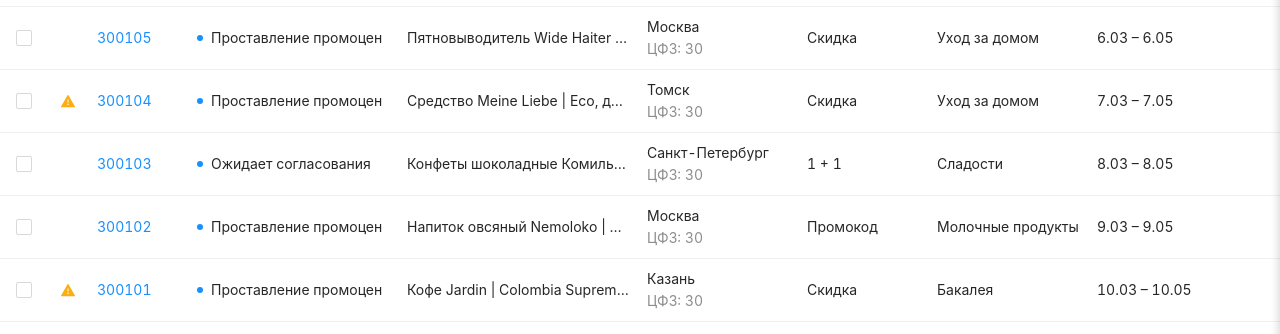
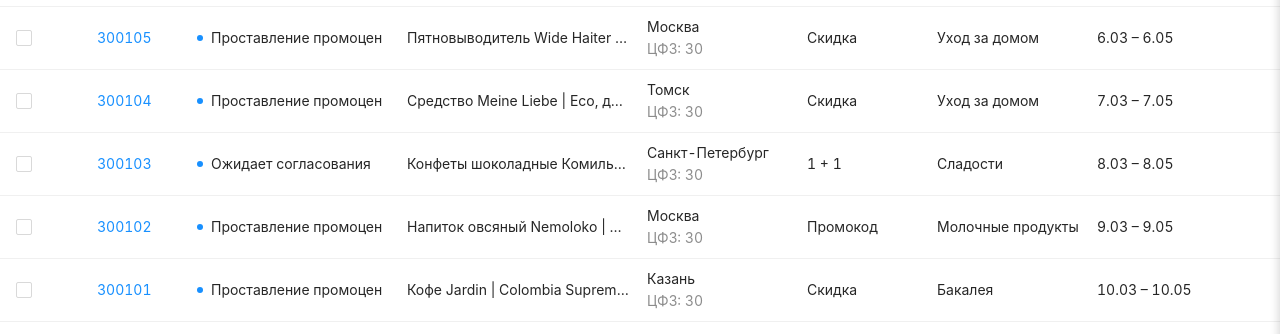
Before and after one commit to d4d4-ksks/promo-market-prototype, a React (Vite) app: page / in a window 1280 px wide. Shown: the part 437-771 px from the top of the page. Built offline with nearby package versions, Linux system fonts and the light colour scheme.

Commit message:
Handle unavailable competitor prices

```diff
--- a/src/App.tsx
+++ b/src/App.tsx
@@ -2,7 +2,7 @@ import { useMemo, useState } from 'react';
 import { Button, Checkbox, Drawer, Dropdown, Menu, message, notification, Table, Tag, Tooltip } from 'antd';
 import type { ColumnsType } from 'antd/es/table';
 import {
-  AppstoreOutlined, ArrowRightOutlined, BgColorsOutlined, CalculatorOutlined, CloseOutlined, DownOutlined, EditOutlined,
+  AppstoreOutlined, BgColorsOutlined, CalculatorOutlined, CloseOutlined, DownOutlined, EditOutlined,
   DownloadOutlined, EllipsisOutlined, EnvironmentOutlined, FileTextOutlined, FilterFilled, FilterOutlined,
   InboxOutlined, InfoCircleFilled, LeftOutlined, MenuFoldOutlined, PercentageOutlined, PlayCircleOutlined, PlusOutlined,
   QuestionCircleOutlined, RightOutlined, SearchOutlined, SettingOutlined, SlidersOutlined, SyncOutlined, UploadOutlined,
@@ -26,24 +26,22 @@ const products = [
 ];
 
 const numberFrom = (value: string | number) => Number(String(value).replace(',', '.').replace(/[^\d.-]/g, ''));
-const piFor = (promoPrice: string | number, competitorPrice: string | number) =>
-  (numberFrom(promoPrice) / numberFrom(competitorPrice)).toFixed(2).replace('.', ',');
+const piFor = (promoPrice: string | number, competitorPrice: string | number) => {
+  const price = numberFrom(competitorPrice);
+  return price > 0 ? (numberFrom(promoPrice) / price).toFixed(2).replace('.', ',') : '';
+};
 const piTone = (value: string) => {
   const numeric = numberFrom(value);
   return numeric <= 1.05 ? 'green' : numeric < 1.15 ? 'gold' : 'red';
 };
-
-const PiWarningIcon = () => <svg className="pi-warning-icon" width="16" height="22" viewBox="0 0 16 22" fill="none" xmlns="http://www.w3.org/2000/svg" aria-hidden="true">
-  <path d="M14.9327 16.375L8.43272 5.125C8.33584 4.95781 8.16866 4.875 7.99991 4.875C7.83116 4.875 7.66241 4.95781 7.56709 5.125L1.0671 16.375C0.874908 16.7094 1.11553 17.125 1.49991 17.125H14.4999C14.8843 17.125 15.1249 16.7094 14.9327 16.375ZM7.49991 9.5C7.49991 9.43125 7.55616 9.375 7.62491 9.375H8.37491C8.44366 9.375 8.49991 9.43125 8.49991 9.5V12.375C8.49991 12.4438 8.44366 12.5 8.37491 12.5H7.62491C7.55616 12.5 7.49991 12.4438 7.49991 12.375V9.5ZM7.99991 15C7.80365 14.996 7.61677 14.9152 7.47939 14.775C7.34201 14.6348 7.26506 14.4463 7.26506 14.25C7.26506 14.0537 7.34201 13.8652 7.47939 13.725C7.61677 13.5848 7.80365 13.504 7.99991 13.5C8.19617 13.504 8.38304 13.5848 8.52042 13.725C8.65781 13.8652 8.73475 14.0537 8.73475 14.25C8.73475 14.4463 8.65781 14.6348 8.52042 14.775C8.38304 14.9152 8.19617 14.996 7.99991 15V15Z" fill="#FAAD14" />
-</svg>;
 
 const data: Promo[] = products.map((item, index) => ({
   key: index + 1, promo: item[0], status: index === 3 ? 'Ожидает согласования' : 'Проставление промоцен',
   name: item[1], city: item[2], type: item[3], category: item[4],
   buyPeriod: `${5 + index}.03 – ${5 + index}.05`, buyRegular: `${195 + index * 8},91`, buyPromo: `${164 + index * 7},56`, buyDiscount: `${16 + index % 7},00`,
   salePeriod: `${5 + index}.03 – ${5 + index}.05`, saleRegular: `${683 + index * 13},52`, salePromo: `${642 + index * 12},01`, saleDiscount: `${18 + index % 8},00`,
-  competitorPrice: Math.round((642.01 + index * 12) / [0.98, 1.09, 1.18][index % 3]),
-  competitorPrice2: Math.round((642.01 + index * 12) / [1.03, 1.12, 1.19][index % 3]), kvi: index % 3 ? '—' : 'KVI',
+  competitorPrice: index === 2 ? '—' : Math.round((642.01 + index * 12) / [0.98, 1.09, 1.18][index % 3]),
+  competitorPrice2: index === 2 ? '—' : Math.round((642.01 + index * 12) / [1.03, 1.12, 1.19][index % 3]), kvi: index % 3 ? '—' : 'KVI',
   regularPrice: index % 4 ? 'Да' : 'Нет', matrix: index % 5 ? 'Да' : 'Нет',
   marginPromo: `${15 + index % 4}`, marginRegular: `${10 + index % 5}`, marginFront: `${20 + index % 6}`, marginBack: `${15 + index % 3}`,
   investmentSupplier: `${70 - index % 6}`, investmentSamokat: `${30 + index % 6}`,
@@ -78,13 +76,15 @@ function App() {
   const [draftPi2Filters, setDraftPi2Filters] = useState<string[]>([]);
 
   const filteredData = useMemo(() => data.filter(record => {
-    const pi1Matches = pi1Filters.length === 0 || pi1Filters.includes(piTone(piFor(record.salePromo, record.competitorPrice)));
-    const pi2Matches = pi2Filters.length === 0 || pi2Filters.includes(piTone(piFor(record.salePromo, record.competitorPrice2)));
+    const pi1 = piFor(record.salePromo, record.competitorPrice);
+    const pi2 = piFor(record.salePromo, record.competitorPrice2);
+    const pi1Matches = pi1Filters.length === 0 || Boolean(pi1 && pi1Filters.includes(piTone(pi1)));
+    const pi2Matches = pi2Filters.length === 0 || Boolean(pi2 && pi2Filters.includes(piTone(pi2)));
     return pi1Matches && pi2Matches;
   }), [pi1Filters, pi2Filters]);
 
   const columns = useMemo<ColumnsType<Promo>>(() => [
-    { title: '', width: 40, fixed: 'left', render: (_value, record) => piTone(piFor(record.salePromo, record.competitorPrice)) === 'red' ? <Tooltip title="PI 1 эшелона значительно отличается от целевого" trigger="click" placement="topLeft" overlayClassName="pi-warning-tooltip"><button className="pi-warning-button" aria-label="Предупреждение: PI 1 эшелона значительно отличается от целевого"><PiWarningIcon /></button></Tooltip> : null },
+    { title: '', width: 40, fixed: 'left', render: () => null },
     { title: <span>Промо <SearchOutlined /></span>, dataIndex: 'promo', width: 100, fixed: 'left', render: value => <a>{value}</a> },
     { title: <span>Статус {icon}</span>, dataIndex: 'status', width: 210, fixed: 'left', render: value => <span><i className="blue-dot" />{value}</span> },
     { title: <span>Наименование <SearchOutlined /></span>, dataIndex: 'name', width: 240, fixed: 'left', ellipsis: true },
@@ -104,10 +104,10 @@ function App() {
       { title: 'Скидка, %', dataIndex: 'saleDiscount', width: 92, align: 'right' },
     ]},
     { title: 'Конкуренты', children: [
-      { title: '1 эш., ₽', dataIndex: 'competitorPrice', width: 160, align: 'right', render: (v, record) => <button className="competitor-price" onClick={() => setCompetitorPromo(record)}><span className="amount">{v}</span><small>(акц. цена)</small></button> },
-      { title: 'PI 1 эш.', dataIndex: 'pi1', width: 92, align: 'right', render: (_v, record) => { const pi = piFor(record.salePromo, record.competitorPrice); return <Tag color={piTone(pi)}>{pi}</Tag>; } },
-      { title: '2 эш., ₽', dataIndex: 'competitorPrice2', width: 126, align: 'right', render: (v, record) => <button className="competitor-price" onClick={() => setCompetitorPromo(record)}><span className="amount">{v}</span><small>(акц. цена)</small></button> },
-      { title: 'PI 2 эш.', dataIndex: 'pi2', width: 92, align: 'right', render: (_v, record) => { const pi = piFor(record.salePromo, record.competitorPrice2); return <Tag color={piTone(pi)}>{pi}</Tag>; } },
+      { title: '1 эш., ₽', dataIndex: 'competitorPrice', width: 160, align: 'right', render: (v, record) => v === '—' ? <Tooltip title="Для этого товара цена конкурентов не доступна" trigger="click" placement="topLeft" overlayClassName="pi-warning-tooltip"><button className="competitor-price unavailable-price"><span className="amount">—</span></button></Tooltip> : <button className="competitor-price" onClick={() => setCompetitorPromo(record)}><span className="amount">{v}</span></button> },
+      { title: 'PI 1 эш.', dataIndex: 'pi1', width: 92, align: 'right', render: (_v, record) => { const pi = piFor(record.salePromo, record.competitorPrice); return pi ? <Tag color={piTone(pi)}>{pi}</Tag> : null; } },
+      { title: '2 эш., ₽', dataIndex: 'competitorPrice2', width: 126, align: 'right', render: (v, record) => v === '—' ? <Tooltip title="Для этого товара цена конкурентов не доступна" trigger="click" placement="topLeft" overlayClassName="pi-warning-tooltip"><button className="competitor-price unavailable-price"><span className="amount">—</span></button></Tooltip> : <button className="competitor-price" onClick={() => setCompetitorPromo(record)}><span className="amount">{v}</span></button> },
+      { title: 'PI 2 эш.', dataIndex: 'pi2', width: 92, align: 'right', render: (_v, record) => { const pi = piFor(record.salePromo, record.competitorPrice2); return pi ? <Tag color={piTone(pi)}>{pi}</Tag> : null; } },
     ]},
     { title: 'KVI', dataIndex: 'kvi', width: 60 },
     { title: 'Рег. прайс', dataIndex: 'regularPrice', width: 110 },
@@ -317,17 +317,17 @@ function App() {
         <div className={`filter-item pi-filter ${pi1Open ? 'open' : ''}`}>
           <button className="filter-item-heading" onClick={() => setPi1Open(value => !value)}><span>PI 1 эш.</span><DownOutlined /></button>
           {pi1Open && <Checkbox.Group value={draftPi1Filters} onChange={values => setDraftPi1Filters(values as string[])}>
-            <Checkbox value="green">Равен целевому</Checkbox>
-            <Checkbox value="gold">Незначительно отличается от целевого</Checkbox>
-            <Checkbox value="red">Значительно отличается от целевого</Checkbox>
+            <Checkbox value="green">Меньше 1</Checkbox>
+            <Checkbox value="gold">От 1 до целевого</Checkbox>
+            <Checkbox value="red">Больше целевого</Checkbox>
           </Checkbox.Group>}
         </div>
         <div className={`filter-item pi-filter ${pi2Open ? 'open' : ''}`}>
           <button className="filter-item-heading" onClick={() => setPi2Open(value => !value)}><span>PI 2 эш.</span><DownOutlined /></button>
           {pi2Open && <Checkbox.Group value={draftPi2Filters} onChange={values => setDraftPi2Filters(values as string[])}>
-            <Checkbox value="green">Равен целевому</Checkbox>
-            <Checkbox value="gold">Незначительно отличается от целевого</Checkbox>
-            <Checkbox value="red">Значительно отличается от целевого</Checkbox>
+            <Checkbox value="green">Меньше 1</Checkbox>
+            <Checkbox value="gold">От 1 до целевого</Checkbox>
+            <Checkbox value="red">Больше целевого</Checkbox>
           </Checkbox.Group>}
         </div>
         {['Вид промо', 'Тип промо', 'Матрица', 'Категория', 'Период закупки', 'Кампания', 'Маржа комм. промо', 'Способ компенсации', 'Тип суперпромо', 'Эксп. коэф. суперпромо', 'Премия', 'Продажа: скидка', 'Поставщик', 'Рег. прайс', 'Маржа: комм. рег', 'Маржа: фронт рег.', 'Маржа: бэк рег.', 'Инвестиции поставщика', 'Инвестиции самоката', 'Сумма комп. OFF', 'ТО: коэф. эласт.', 'ТО: прогноз рег.', 'ТО: прогноз акц.', 'В распродаже', 'Номер заявки'].map(label => <div className="filter-item" key={label}><span>{label}</span><DownOutlined /></div>)}
@@ -345,7 +345,7 @@ function App() {
       <div className="competitor-list">
         {[
           { market: '1 эшелон', tier: 1, offset: 0 }, { market: 'Пятёрочка', tier: 1, offset: -5 }, { market: 'Магнит', tier: 1, offset: 4 },
-          { market: '2 эшелон', tier: 2, offset: 0 }, { market: 'Озон', tier: 2, offset: -3 }, { market: 'Лавка', tier: 2, offset: 6 },
+          { market: '2 эшелон', tier: 2, offset: 0 }, { market: 'Лавка', tier: 2, offset: 6 },
         ].map(({ market, tier, offset }) => {
           const tierRow = market.includes('эшелон');
           const basePrice = Number(tier === 1 ? competitorPromo?.competitorPrice : competitorPromo?.competitorPrice2) || 260;
@@ -356,7 +356,6 @@ function App() {
           </div>;
         })}
       </div>
-      <Button icon={<ArrowRightOutlined />} onClick={() => notify('Посмотреть историю')}>Посмотреть историю</Button>
     </Drawer>
   </div>;
 }
```
